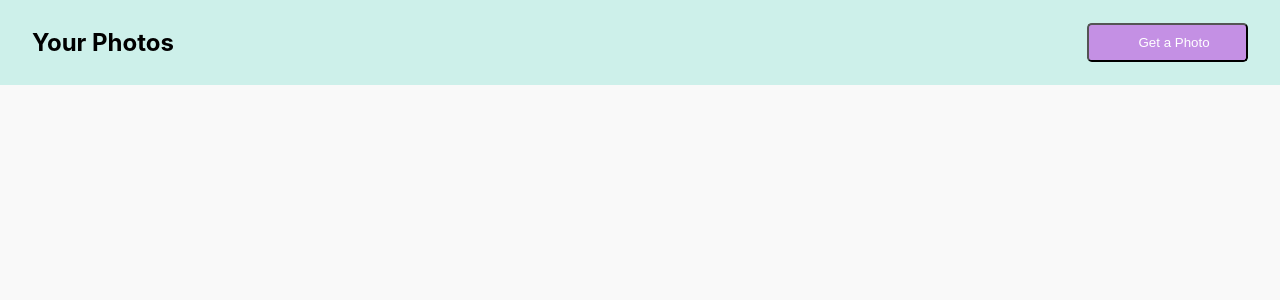
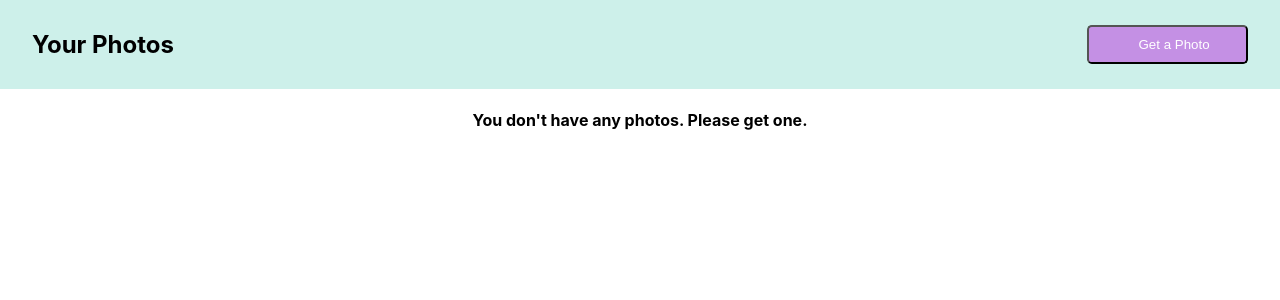
Before and after one commit to alisivgin/photo-review, a React (Create React App) app: page / in a window 1280 px wide. Shown: the top 300 px of the page. Built offline with nearby package versions, Linux system fonts and the light colour scheme.

Commit message:
Clean up

```diff
--- a/src/components/Button/index.js
+++ b/src/components/Button/index.js
@@ -5,7 +5,7 @@ const Btn = styled.button`
   color: #fff;
   /* border: 2px solid #000; */
   border-radius: 0.3rem;
-  width: 8rem;
+  min-width: 8rem;
   height: 2.4rem;
   cursor: pointer;
   padding-left: 1.2rem;
--- a/src/components/Gallery/index.js
+++ b/src/components/Gallery/index.js
@@ -7,13 +7,17 @@ import { COLORS } from "../../constants";
 
 const PHOTO_DIMENSION = "18rem";
 
-const Container = styled.ul`
+const Container = styled.div`
+  flex: 8;
+`;
+
+const ImageContainer = styled.ul`
   flex: 8;
   justify-content: center;
   align-items: center;
   background-color: ${COLORS.galleryBackground};
   width: 100%
-  height: 100vh;
+  height: 100%;
   margin: 0;
   padding-top: 2rem;
   list-style: none;
@@ -22,6 +26,10 @@ const Container = styled.ul`
   grid-template-rows: repeat(auto-fill, ${PHOTO_DIMENSION});
   overflow-y: auto;
   grid-gap: 2rem;
+`;
+
+const Text = styled.h4`
+  text-align: center;
 `;
 
 export default function Gallery() {
@@ -33,9 +41,15 @@ export default function Gallery() {
   );
   return (
     <Container>
-      {approved.map(({ id, url }) => (
-        <ApprovedPhoto key={id} url={url} />
-      ))}
+      {approved.length > 0 ? (
+        <ImageContainer>
+          {approved.map(({ id, url }) => (
+            <ApprovedPhoto key={id} url={url} />
+          ))}
+        </ImageContainer>
+      ) : (
+        <Text>You don't have any photos. Please get one.</Text>
+      )}
     </Container>
   );
 }
--- a/src/components/Header/index.js
+++ b/src/components/Header/index.js
@@ -4,7 +4,7 @@ import Button from "../Button";
 import { useDispatch } from "react-redux";
 import { FETCH_PHOTO } from "../../store/actions/actionTypes";
 import { COLORS } from "../../constants";
-console.log(COLORS.headerBackground);
+
 const Container = styled.div`
   flex: 1;
   width: auto;
--- a/src/components/Modal/index.js
+++ b/src/components/Modal/index.js
@@ -76,7 +76,7 @@ function Modal() {
       contentLabel="Example Modal"
     >
       {photo.lifecycle === LIFECYCLE.PENDING ? (
-        <ImageTypeLoader wWidth={width} wHeight={height} />
+        <ImageTypeLoader width={width} height={height} />
       ) : photo.lifecycle === LIFECYCLE.DONE ? (
         <>
           <ImageContainer wWidth={width} wHeight={height} photo={photo}>
@@ -118,7 +118,7 @@ function Modal() {
 }
 
 const ImageTypeLoader = (props) => {
-  const { w, h } = calculateImgDimensions(props.wWidth, props.wHeight, {
+  const { w, h } = calculateImgDimensions(props.width, props.weight, {
     data: {
       width: 1,
       height: 1,
```
